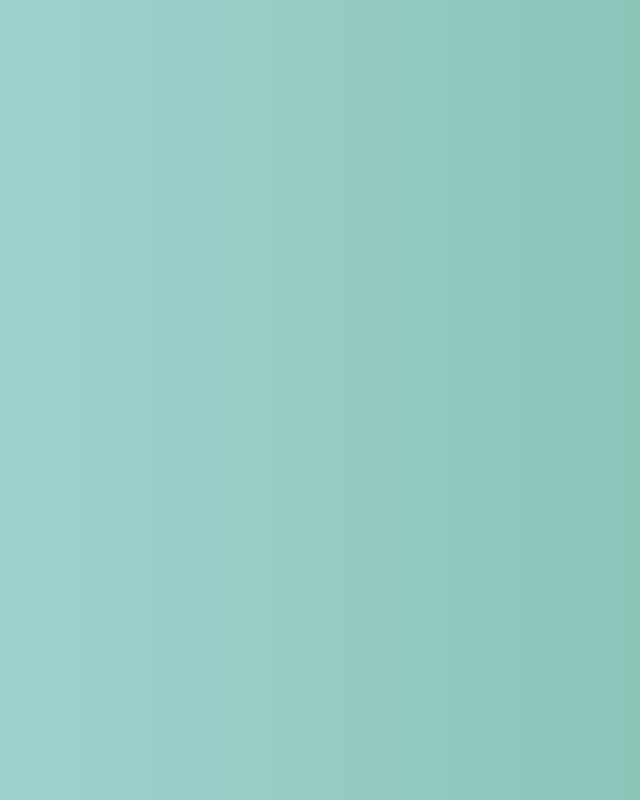
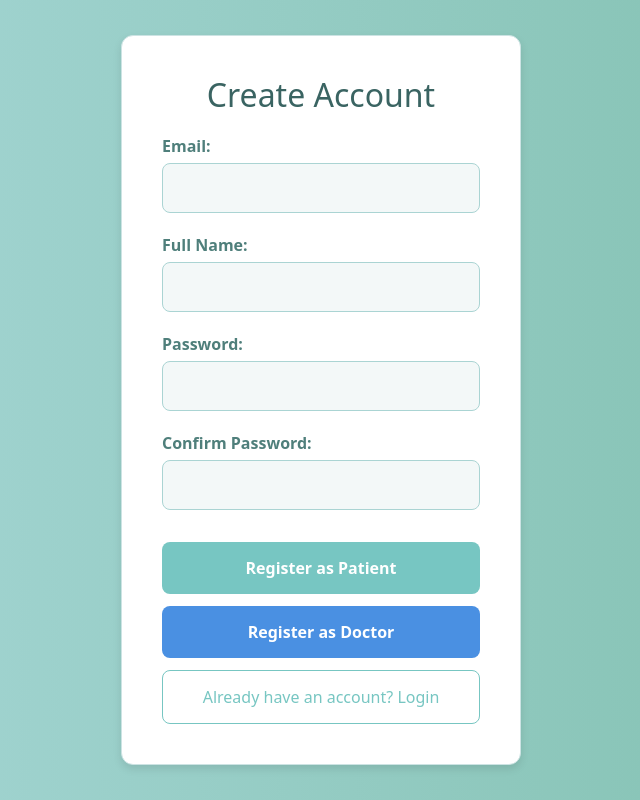
Before and after one commit to rohannair2022/301HealthProj, a React (Create React App) app in the folder frontend/super-heart/: page /register in a window 1280 px wide. Before the commit this address had no page. Shown: the whole page, without its empty margins (319-959 px from the left). Built offline with nearby package versions, Linux system fonts and the light colour scheme.

Commit message:
SUP-19-register-setup , Register Setup done for both patients and doctors, database design added for doctor too with placeholder relation

```diff
--- a/frontend/super-heart/src/App.js
+++ b/frontend/super-heart/src/App.js
@@ -5,6 +5,7 @@ import Login from './components/Login.js';
 import Landing from './components/Landing';
 import Test from './components/Test';
 import Dashboard from './components/Dashboard';
+import Register from './components/Register';
 
 function App() {
   return (
@@ -12,6 +13,7 @@ function App() {
       <Routes>
         <Route path='/' element={<Landing />} />
         <Route path='/login' element={<Login />} />
+        <Route path='/register' element={<Register />} />
         <Route path='/test' element={<Test />} />
         <Route path='/dashboard' element={<Dashboard />} />
       </Routes>
--- a/frontend/super-heart/src/components/Landing.jsx
+++ b/frontend/super-heart/src/components/Landing.jsx
@@ -18,6 +18,9 @@ const Landing = () => {
         <Button variant="outline-light" onClick={() => navigate("/login")}>
           Login
         </Button>
+        <Button variant="outline-light" onClick={() => navigate("/register")}>
+          Register
+        </Button>
       </div>
     </div>
   );
--- /dev/null
+++ b/frontend/super-heart/src/components/Register.css
@@ -0,0 +1,120 @@
+/* Previous styles remain the same */
+.register-container {
+  display: flex;
+  justify-content: center;
+  align-items: center;
+  width: 100%;
+  height: 100%;
+}
+
+.register-card {
+  background-color: #ffffff;
+  border-radius: 12px;
+  box-shadow: 0 4px 8px rgba(0, 0, 0, 0.1);
+  padding: 40px;
+  width: 100%;
+  max-width: 400px;
+  box-sizing: border-box;
+  border: 1px solid #cce3e3;
+}
+
+.register-form h2 {
+  text-align: center;
+  font-size: 2rem;
+  margin-bottom: 20px;
+  color: #3a6462;
+}
+
+.error-message {
+  background-color: #ffe6e6;
+  color: #cc0000;
+  padding: 10px;
+  border-radius: 8px;
+  margin-bottom: 20px;
+  text-align: center;
+}
+
+.form-group {
+  margin-bottom: 20px;
+}
+
+.form-group label {
+  font-weight: bold;
+  display: block;
+  margin-bottom: 5px;
+  color: #4f7f7b;
+}
+
+.form-group input {
+  width: 100%;
+  padding: 12px;
+  border-radius: 8px;
+  border: 1px solid #aad4d3;
+  font-size: 1rem;
+  color: #4f7f7b;
+  background-color: #f3f8f8;
+  transition: all 0.3s ease;
+}
+
+.form-group input:focus {
+  border-color: #77c6c2;
+  outline: none;
+  background-color: #e8f7f7;
+}
+
+/* Updated button styles */
+.register-btn,
+.login-link {
+  width: 100%;
+  padding: 14px;
+  font-size: 1rem;
+  border-radius: 8px;
+  cursor: pointer;
+  transition: all 0.3s ease;
+  margin-top: 12px;
+  text-align: center;
+  display: inline-block;
+  border: none;
+}
+
+.patient-btn {
+  background-color: #77c6c2;
+  color: white;
+  font-weight: bold;
+}
+
+.patient-btn:hover {
+  background-color: #5ba89e;
+}
+
+.doctor-btn {
+  background-color: #4a90e2;
+  color: white;
+  font-weight: bold;
+}
+
+.doctor-btn:hover {
+  background-color: #357abd;
+}
+
+.login-link {
+  background-color: transparent;
+  color: #77c6c2;
+  border: 1px solid #77c6c2;
+}
+
+.login-link:hover {
+  background-color: #e0f7f7;
+}
+
+@media (max-width: 500px) {
+  .register-card {
+    padding: 25px;
+  }
+
+  .form-group input,
+  .register-btn,
+  .login-link {
+    font-size: 0.9rem;
+  }
+}
--- /dev/null
+++ b/frontend/super-heart/src/components/Register.js
@@ -0,0 +1,149 @@
+import React, { useState } from "react";
+import "./Register.css";
+import { useNavigate } from "react-router-dom";
+import axios from "axios";
+
+const Register = () => {
+  const navigate = useNavigate();
+  const [formData, setFormData] = useState({
+    email: "",
+    name: "",
+    password: "",
+    confirmPassword: "",
+  });
+  const [error, setError] = useState("");
+
+  const handleChange = (e) => {
+    setFormData({
+      ...formData,
+      [e.target.name]: e.target.value,
+    });
+  };
+
+  const handleRegister = async (type) => {
+    setError("");
+
+    // Validate passwords match
+    if (formData.password !== formData.confirmPassword) {
+      setError("Passwords do not match");
+      return;
+    }
+
+    // Validate password strength
+    if (formData.password.length < 6) {
+      setError("Password must be at least 6 characters long");
+      return;
+    }
+
+    try {
+      const response = await axios.post(
+        `http://localhost:5001/register/${type}`,
+        {
+          email: formData.email,
+          name: formData.name,
+          password: formData.password,
+        },
+        {
+          headers: {
+            "Content-Type": "application/json",
+          },
+        }
+      );
+
+      if (response.status === 201) {
+        // Registration successful, redirect to login
+        navigate("/login");
+      }
+    } catch (error) {
+      if (error.response) {
+        switch (error.response.status) {
+          case 400:
+            setError("Please fill in all fields correctly");
+            break;
+          case 409:
+            setError("Email already registered");
+            break;
+          default:
+            setError("An error occurred during registration");
+        }
+      } else {
+        setError("Unable to connect to server");
+      }
+      console.error("Registration error:", error);
+    }
+  };
+
+  return (
+    <div className="register-container">
+      <div className="register-card">
+        <div className="register-form">
+          <h2>Create Account</h2>
+          {error && <div className="error-message">{error}</div>}
+          <form onSubmit={(e) => e.preventDefault()}>
+            <div className="form-group">
+              <label htmlFor="email">Email:</label>
+              <input
+                type="email"
+                id="email"
+                name="email"
+                value={formData.email}
+                onChange={handleChange}
+                required
+              />
+            </div>
+            <div className="form-group">
+              <label htmlFor="name">Full Name:</label>
+              <input
+                type="text"
+                id="name"
+                name="name"
+                value={formData.name}
+                onChange={handleChange}
+                required
+              />
+            </div>
+            <div className="form-group">
+              <label htmlFor="password">Password:</label>
+              <input
+                type="password"
+                id="password"
+                name="password"
+                value={formData.password}
+                onChange={handleChange}
+                required
+              />
+            </div>
+            <div className="form-group">
+              <label htmlFor="confirmPassword">Confirm Password:</label>
+              <input
+                type="password"
+                id="confirmPassword"
+                name="confirmPassword"
+                value={formData.confirmPassword}
+                onChange={handleChange}
+                required
+              />
+            </div>
+            <button
+              className="register-btn patient-btn"
+              onClick={() => handleRegister('patient')}
+            >
+              Register as Patient
+            </button>
+            <button
+              className="register-btn doctor-btn"
+              onClick={() => handleRegister('doctor')}
+            >
+              Register as Doctor
+            </button>
+          </form>
+          <button className="login-link" onClick={() => navigate("/login")}>
+            Already have an account? Login
+          </button>
+        </div>
+      </div>
+    </div>
+  );
+};
+
+export default Register;
--- /dev/null
+++ b/package.json
@@ -0,0 +1,5 @@
+{
+  "dependencies": {
+    "axios": "^1.7.9"
+  }
+}
```
Also changed, not shown: 1 other file (tests, documents, lock files or other folders).
